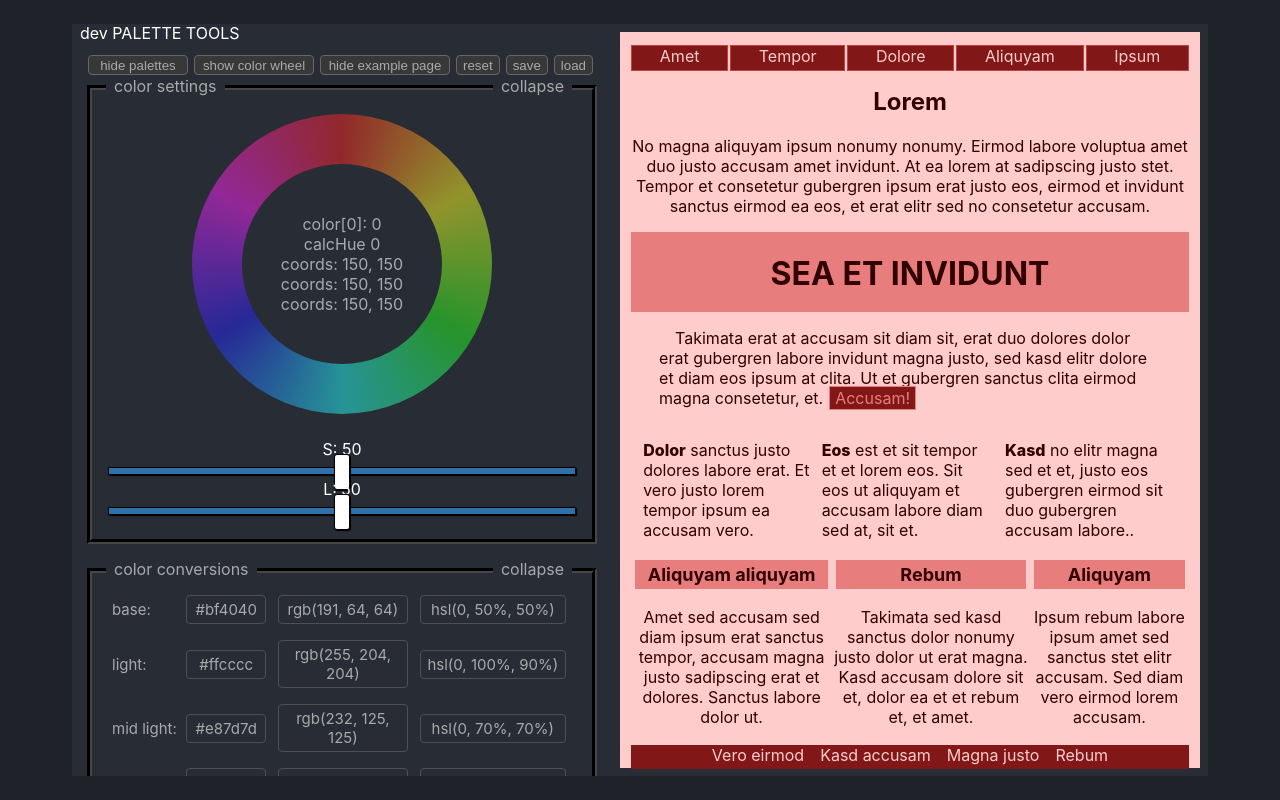
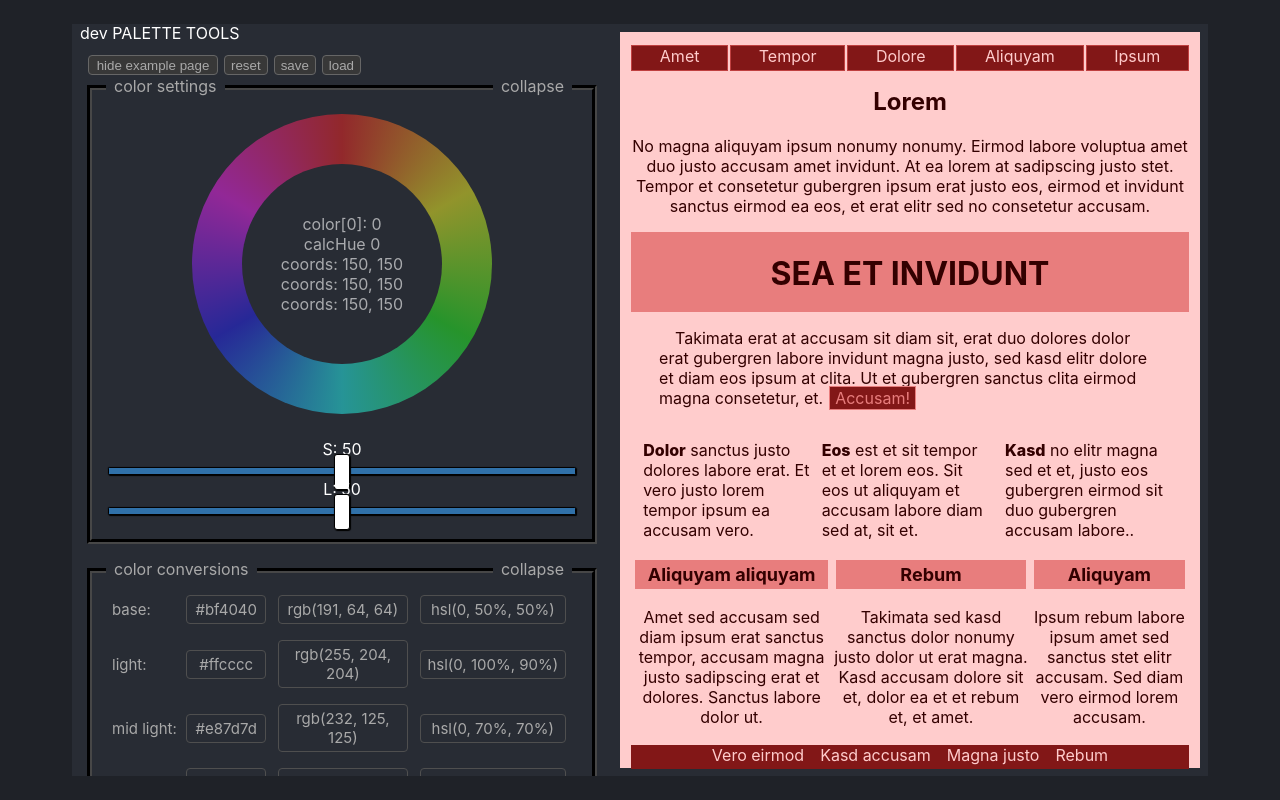
Before and after one commit to MarcinOstrowskiCoding/color_palette, a React (Create React App) app: page / in a window 1280 px wide. Built offline with nearby package versions, Linux system fonts and the light colour scheme.

Commit message:
changes: hide palettes, and hide color wheel temporary commented out          testing how those changes contribute to ux

```diff
--- a/src/Settings.js
+++ b/src/Settings.js
@@ -3,12 +3,6 @@ export function Settings({color, contrast, palType, setColor, setContrast, setPa
         <div className="settings-container">
             <p><span>dev</span> PALETTE TOOLS</p>
             <div className="settings">
-                <HidePalettes
-                    showHidePalettes={showHidePalettes}
-                    setSHPalettes={setSHPalettes}>
-                </HidePalettes>
-                <ShowColorWheel>
-                </ShowColorWheel>
                 <HideExamplePage>
                 </HideExamplePage>
                 <Reset
@@ -29,27 +23,27 @@ export function Settings({color, contrast, palType, setColor, setContrast, setPa
     )
 }
 
-function HidePalettes( {showHidePalettes, setSHPalettes} ) {
-    function handleClick() {
-        let btn = document.getElementById('btn-show-hide-pal');
-        if (showHidePalettes === 'block') {
-            setSHPalettes('none');
-            btn.innerHTML = 'show palettes';
-        } else {
-            setSHPalettes('block');
-            btn.innerHTML = 'hide palettes';
-        }
-    }
-    return (
-        <>
-            <button
-                className="btn btn-show-pal"
-                id='btn-show-hide-pal'
-                onClick={handleClick}
-            >hide palettes</button>
-        </>
-    )
-}
+// function HidePalettes( {showHidePalettes, setSHPalettes} ) {
+//     function handleClick() {
+//         let btn = document.getElementById('btn-show-hide-pal');
+//         if (showHidePalettes === 'block') {
+//             setSHPalettes('none');
+//             btn.innerHTML = 'show palettes';
+//         } else {
+//             setSHPalettes('block');
+//             btn.innerHTML = 'hide palettes';
+//         }
+//     }
+//     return (
+//         <>
+//             <button
+//                 className="btn btn-show-pal"
+//                 id='btn-show-hide-pal'
+//                 onClick={handleClick}
+//             >hide palettes</button>
+//         </>
+//     )
+// }
 
 function Reset( {setColor, setContrast, setPalType, setSHPalettes} ) {
     function handleClick() {
@@ -70,19 +64,19 @@ function Reset( {setColor, setContrast, setPalType, setSHPalettes} ) {
     )
 }
 
-function ShowColorWheel() {
-    function handleClick() {
-        return //nada atm
-    }
-    return (
-        <button
-            className="btn btn-show-colorwheel"
-            id="btn-show-colorwheel"
-            onClick={handleClick}>
-            show color wheel
-        </button>
-    )
-}
+// function ShowColorWheel() {
+//     function handleClick() {
+//         return //nada atm
+//     }
+//     return (
+//         <button
+//             className="btn btn-show-colorwheel"
+//             id="btn-show-colorwheel"
+//             onClick={handleClick}>
+//             show color wheel
+//         </button>
+//     )
+// }
 
 function Save( {color, cotrast, palType} ) {
     function handleClick() {
@@ -117,7 +111,7 @@ function HideExamplePage() {
         let example = document.querySelector('#ex-body');
         let btn = document.querySelector('#btn-hide-example');
         if (example.style.display === 'none') {
-            example.style.display = 'block';
+            example.style.display = 'flex';
             btn.textContent = '';
             btn.appendChild(document.createTextNode('hide example page'));
         } else {
```
